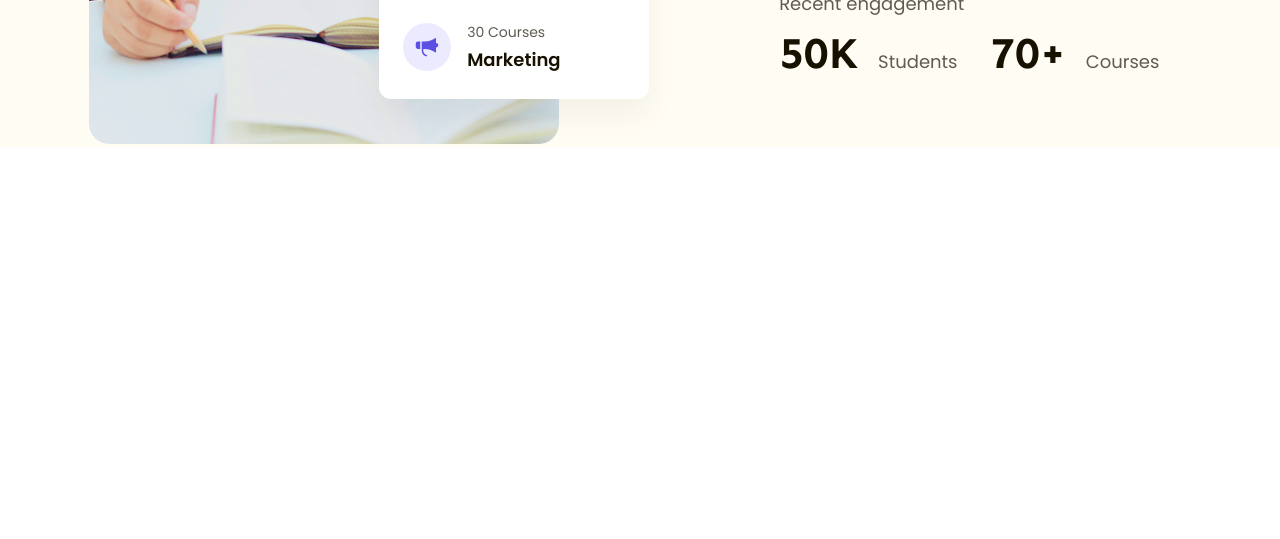
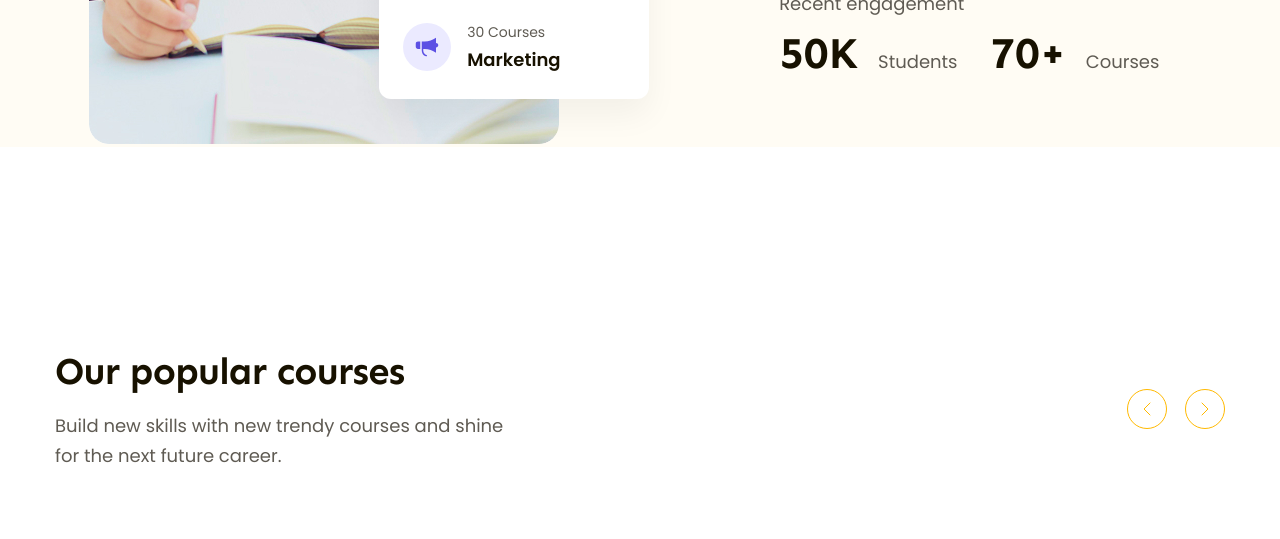
Before and after one commit to binhvtn/figma-to-html, a plain HTML site: page index.html in a window 1280 px wide. Shown: the part 691-1230 px from the top of the page. Drawn offline with Linux system fonts and the light colour scheme.

Commit message:
popular-top

```diff
--- a/assets/css/style.css
+++ b/assets/css/style.css
@@ -14,6 +14,14 @@ body {
   font-family: "Poppins", sans-serif;
 }
 /* ==========common============== */
+.heading-lv2 {
+  color: #171100;
+  font-family: var(--font-heading);
+  font-size: 3.8rem;
+  font-weight: 700;
+  line-height: 1.27;
+  letter-spacing: -0.76px;
+}
 a {
   text-decoration: none;
 }
@@ -215,3 +223,39 @@ a {
 .hero .stats strong:nth-child(2) {
   margin-left: 28px;
 }
+/* ========== popular============== */
+.popular {
+  padding: 65px 0;
+  margin-top: 135px;
+}
+.popular-top {
+  display: flex;
+  align-items: center;
+  justify-content: space-between;
+}
+.popular-top .desc {
+  margin-top: 16px;
+  width: 458px;
+  color: #5f5b53;
+  font-size: 1.8rem;
+  line-height: 1.67;
+}
+.popular-top .control {
+  display: flex;
+  gap: 18px;
+}
+.popular-top .control-btn {
+  display: flex;
+  justify-content: center;
+  align-items: center;
+  background: transparent;
+  width: 40px;
+  height: 40px;
+  border-radius: 50%;
+  color: var(--primary-color);
+  border: 1px solid var(--primary-color);
+}
+.popular-top .control-btn:hover {
+  background-color: var(--primary-color);
+  color: #fff;
+}
--- a/index.html
+++ b/index.html
@@ -41,6 +41,7 @@
 
     <!-- main -->
     <main class="main">
+      <!-- hero -->
       <div class="hero">
         <div class="main-content">
           <div class="body">
@@ -109,6 +110,56 @@
           </div>
         </div>
       </div>
+      <!-- popular -->
+      <div class="popular">
+        <div class="main-content">
+          <div class="popular-top">
+            <!-- popular left -->
+            <div class="info">
+              <h2 class="heading-lv2">Our popular courses</h2>
+              <p class="desc">
+                Build new skills with new trendy courses and shine for the next
+                future career.
+              </p>
+            </div>
+            <!-- popular right -->
+            <div class="control">
+              <button class="control-btn">
+                <svg
+                  width="8"
+                  height="14"
+                  viewBox="0 0 8 14"
+                  fill="none"
+                  xmlns="http://www.w3.org/2000/svg"
+                >
+                  <path
+                    d="M7 1L1 7L7 13"
+                    stroke="currentColor"
+                    stroke-linecap="round"
+                    stroke-linejoin="round"
+                  />
+                </svg>
+              </button>
+              <button class="control-btn">
+                <svg
+                  width="8"
+                  height="14"
+                  viewBox="0 0 8 14"
+                  fill="none"
+                  xmlns="http://www.w3.org/2000/svg"
+                >
+                  <path
+                    d="M1 1L7 7L1 13"
+                    stroke="currentColor"
+                    stroke-linecap="round"
+                    stroke-linejoin="round"
+                  />
+                </svg>
+              </button>
+            </div>
+          </div>
+        </div>
+      </div>
     </main>
   </body>
 </html>
```
Also changed, not shown: assets/icon/next.svg (added), assets/icon/prev.svg (added).
